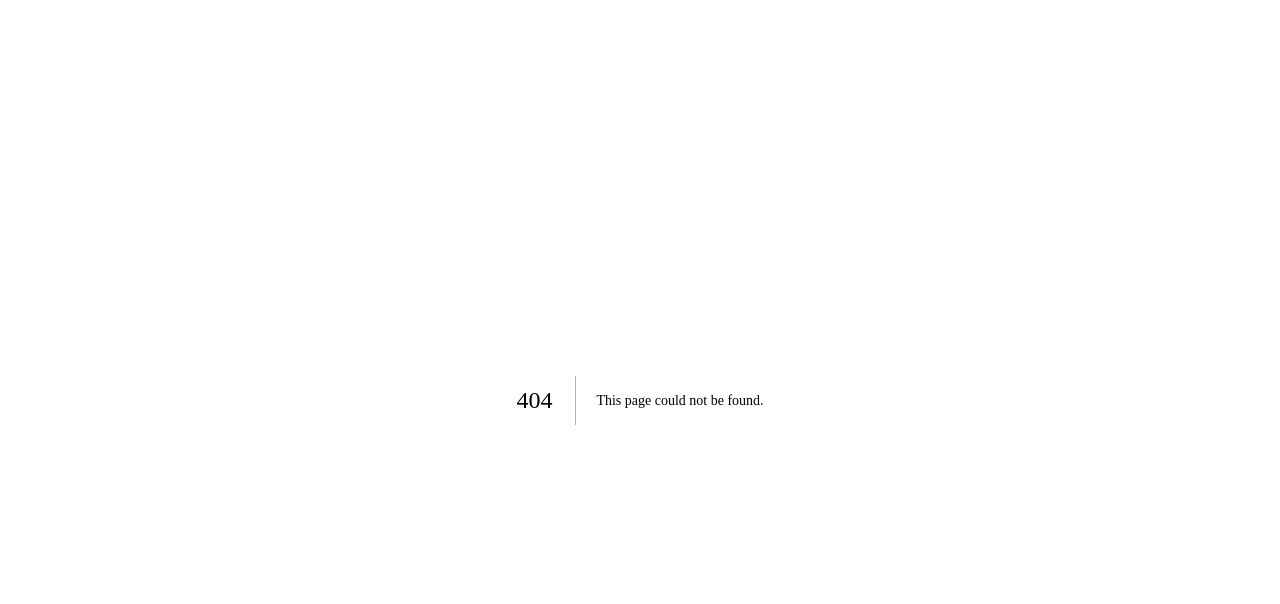
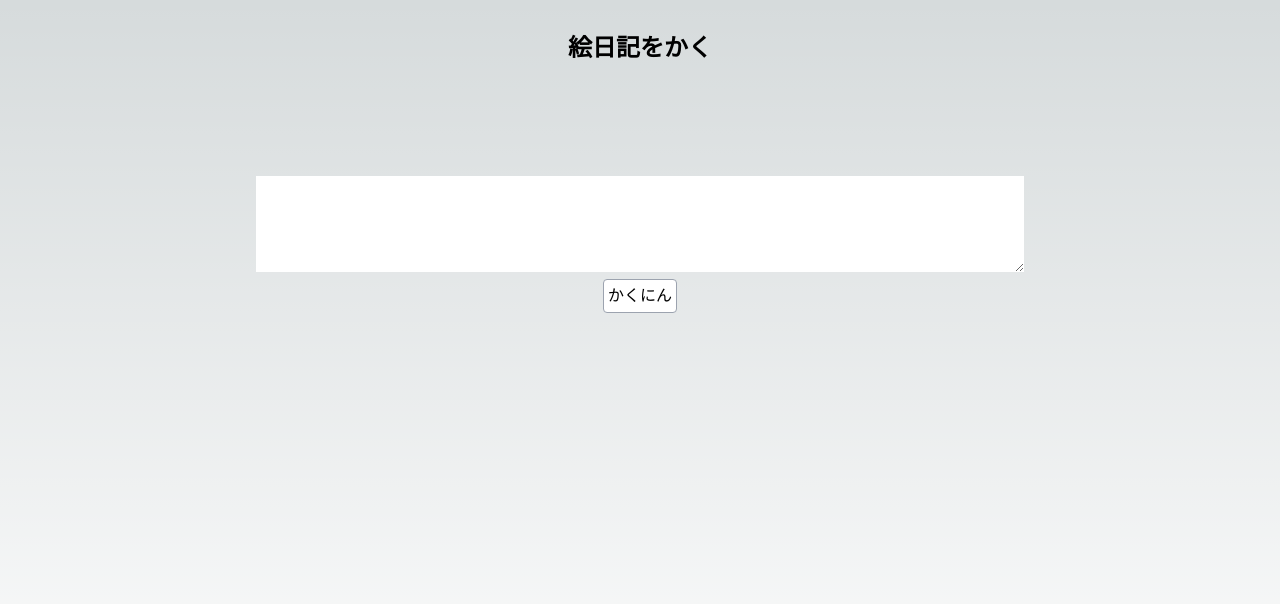
Before and after one commit to cafe-lake/diary-crab, a Next.js app in the folder client/: page /create-diary in a window 1280 px wide. Before the commit this address had no page. Shown: the top 604 px of the page. Built offline with nearby package versions, Linux system fonts and the light colour scheme; a web font is replaced by a local one.

Commit message:
新規投稿ページ途中まで

```diff
--- /dev/null
+++ b/client/app/create-diary/page.tsx
@@ -0,0 +1,31 @@
+"use client";
+import { useRouter } from "next/navigation";
+
+export default function Home() {
+  const router = useRouter();
+
+  const onClickConfirm = () => {
+    console.log("create");
+    router.push("/mypage");
+  };
+
+  return (
+    <main className="min-h-screen p-4 max-w-[800px] m-auto">
+      <h2 className="text-2xl font-bold p-4 text-center">絵日記をかく</h2>
+      <div className="h-24">
+
+      </div>
+      <div>
+        <textarea className="w-full h-24"></textarea>
+      </div>
+      <div className="text-center">
+        <button
+          className="border border-solid border-gray-400 rounded bg-white p-1 mb-1 m-auto"
+          onClick={onClickConfirm}
+        >
+          かくにん
+        </button>
+      </div>
+    </main>
+  );
+}
--- a/client/app/mypage/page.tsx
+++ b/client/app/mypage/page.tsx
@@ -1,9 +1,15 @@
 "use client";
 import Image from "next/image";
 import CrabImage from "../crab.jpg";
+import { useRouter } from "next/navigation";
 
 export default function Home() {
+  const router = useRouter();
   const elements = Array.from({ length: 20 }, (_, index) => index + 1);
+
+  const onClickCreateDiary = () => {
+    router.push("/create-diary");
+  }
 
   return (
     <main className="min-h-screen p-4 max-w-[800px] m-auto">
@@ -16,8 +22,11 @@ export default function Home() {
           <div className="text-center">かにくぼカニ</div>
         </div>
         <div className="ml-2">
+          <button className="border border-solid border-gray-400 rounded bg-white p-1 mb-1" onClick={onClickCreateDiary}>
+            絵日記をかく
+          </button>
           <button className="border border-solid border-gray-400 rounded bg-white p-1">
-            みんなの日記をよむ
+            みんなの絵日記をよむ
           </button>
         </div>
       </div>
```
